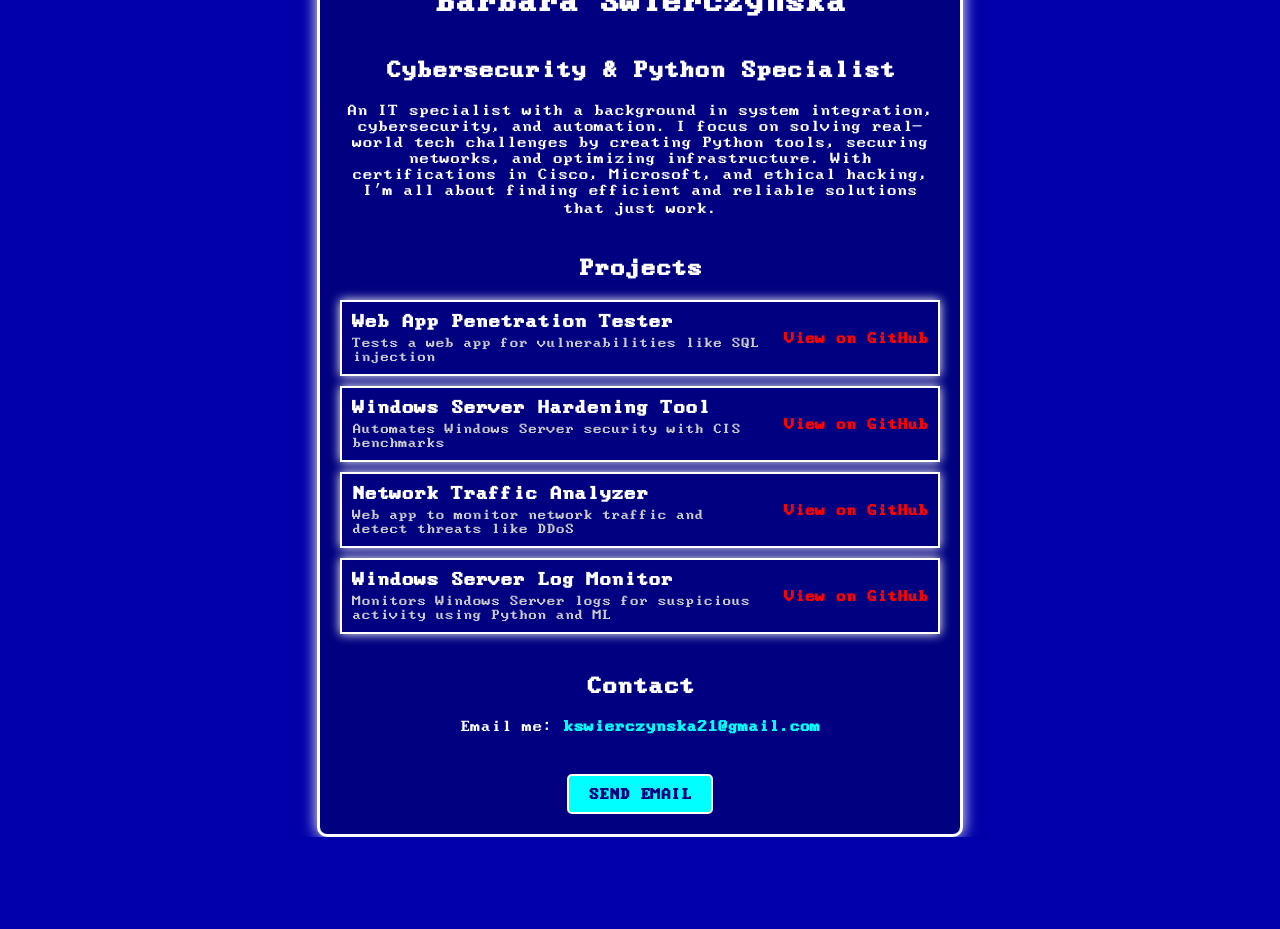
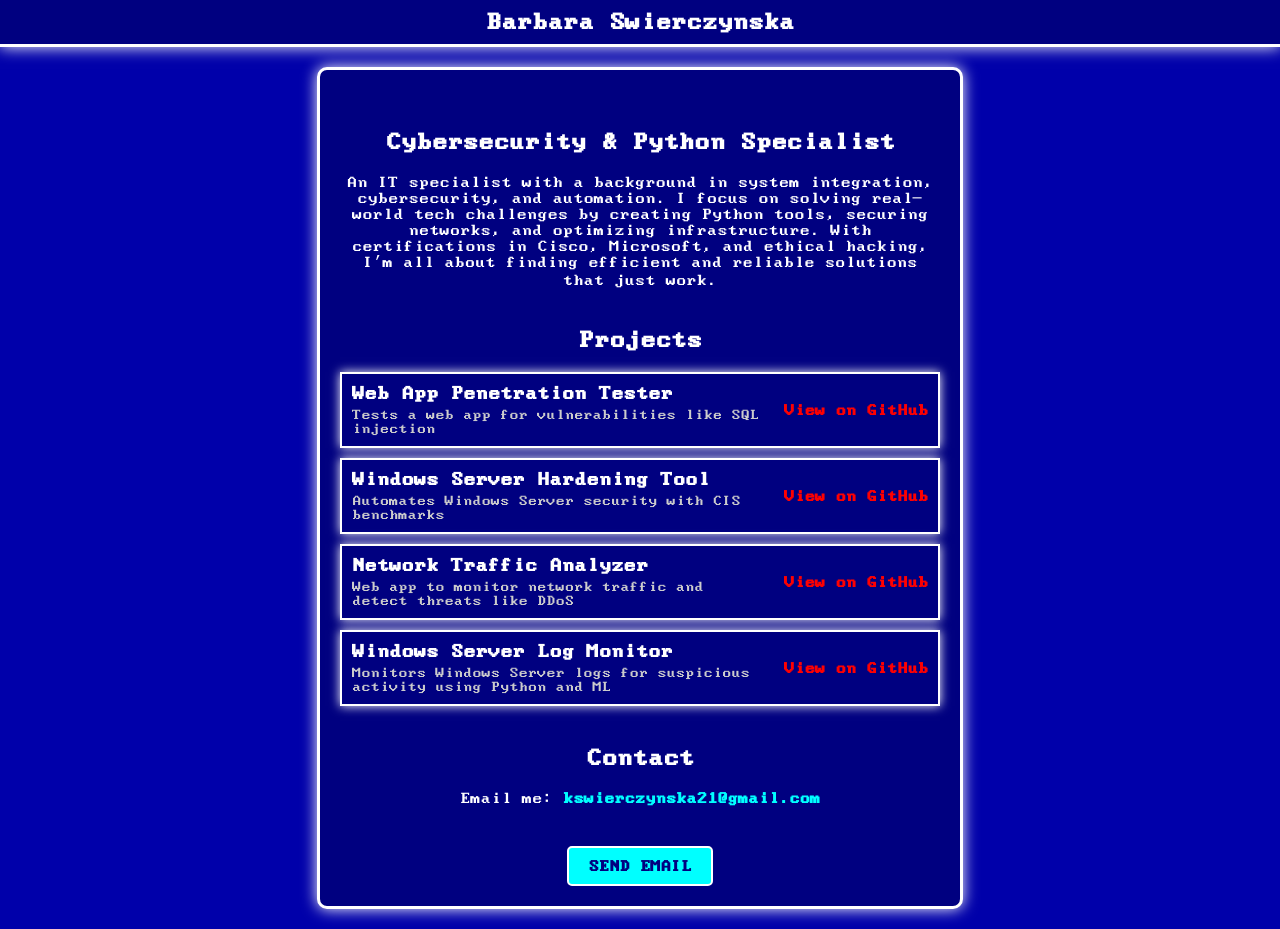
Before and after one commit to ka-dot-com/Portfolio, a plain HTML site: page index.html in a window 1280 px wide. Before the commit the page ends 837 px from the top, so only its background shows below. Drawn offline with Linux system fonts and the light colour scheme.

Commit message:
Update index.html

```diff
--- a/index.html
+++ b/index.html
@@ -18,10 +18,23 @@
       color: #FFFFFF; /* White text */
       margin: 0;
       padding: 0;
-      display: flex;
-      justify-content: center;
-      align-items: center;
-      height: 100vh;
+    }
+
+    /* Sticky header */
+    .header {
+      background-color: #000080;
+      border-bottom: 3px solid #FFFFFF;
+      box-shadow: 0 0 15px #FFFFFF; /* Glow effect */
+      padding: 10px 20px;
+      position: sticky;
+      top: 0;
+      z-index: 1000;
+      text-align: center;
+    }
+
+    .header h1 {
+      margin: 0;
+      font-size: 1.5em;
     }
 
     /* Centered container */
@@ -34,10 +47,7 @@
       width: 90%;
       max-width: 600px;
       text-align: center;
-    }
-
-    h1 {
-      margin: 0 0 40px 0; /* Two enters between title and next section */
+      margin: 20px auto;
     }
 
     h2 {
@@ -126,8 +136,10 @@
   </style>
 </head>
 <body>
+  <div class="header">
+    <h1>Barbara Swierczynska</h1>
+  </div>
   <div class="container">
-    <h1>Barbara Swierczynska</h1>
     <h2>Cybersecurity & Python Specialist</h2>
     <p>An IT specialist with a background in system integration, cybersecurity, and automation. I focus on solving real-world tech challenges by creating Python tools, securing networks, and optimizing infrastructure. With certifications in Cisco, Microsoft, and ethical hacking, I’m all about finding efficient and reliable solutions that just work.</p>
     <h2>Projects</h2>
```
